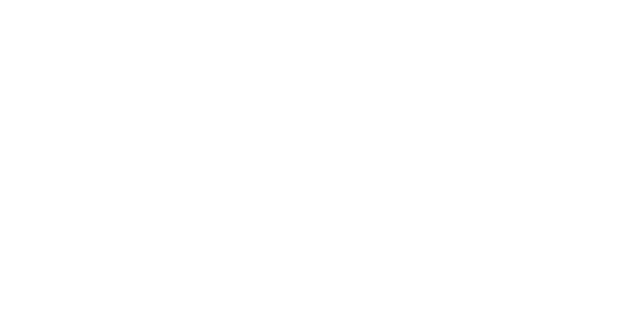
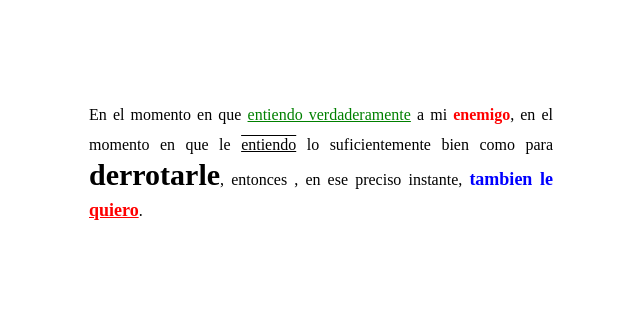
Before and after one commit to Mael22Jimenez/taller-9-fullstack, a plain HTML site: page punto-5/index.html in a window 1280 px wide. Shown: the whole page, without its empty margins (319-959 px from the left). Drawn offline with Linux system fonts and the light colour scheme.

Commit message:
finalizacion punto 5

```diff
--- a/punto-4/index.html
+++ b/punto-4/index.html
@@ -3,7 +3,7 @@
 <head>
     <meta charset="UTF-8">
     <meta name="viewport" content="width=device-width, initial-scale=1.0">
-    <link rel="stylesheet" href="./styles/letter_styles.css">
+    <link rel="stylesheet" href="./styles/letter_styles4.css">
     <title>Punto 5</title>
 </head>
 <body>
--- a/punto-5/index.html
+++ b/punto-5/index.html
@@ -0,0 +1,19 @@
+<!DOCTYPE html>
+<html lang="en">
+<head>
+    <meta charset="UTF-8">
+    <meta name="viewport" content="width=device-width, initial-scale=1.0">
+    <link rel="stylesheet" href="./styles/letter_styles5.css">
+    <title>Punto 5</title>
+</head>
+<body>
+    <p>
+        En el momento en que
+        <span class="green">entiendo verdaderamente</span>
+        a mi <span class="red">enemigo</span>, en el momento en que le
+        <span class="format">entiendo</span> lo suficientemente bien como para
+        <span class="plus">derrotarle</span>, entonces , en ese preciso instante,
+        <span class="blue">tambien le </span><span class="red_format">quiero</span>.
+    </p>
+</body>
+</html>
--- /dev/null
+++ b/punto-5/styles/letter_styles5.css
@@ -0,0 +1,38 @@
+p{
+    margin: 100px 400px;
+    text-align: justify;
+    color:black;
+    line-height: 30px;
+}
+
+.green{
+    color: green;
+    text-decoration: underline;
+}
+
+.red{
+    color:red;
+    font-weight: bold;
+}
+
+.format{
+    text-decoration:underline overline;
+}
+
+.plus{
+    font-size: 30px;
+    font-weight: bold;
+}
+
+.blue{
+   font-size: 18px;
+   font-weight: bold;
+    color:blue;
+}
+
+.red_format{
+    font-size: 18px;
+    font-weight: bold;
+    text-decoration: underline;
+    color:red;
+}
```
Also changed, not shown: punto-4/styles/letter_styles4.css (renamed from punto-4/styles/letter_styles.css).
